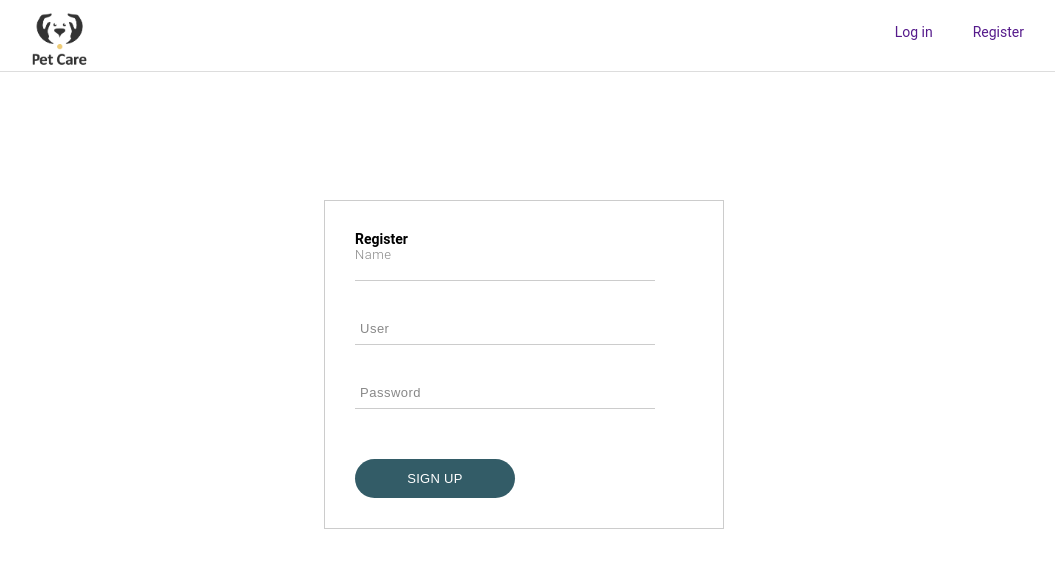
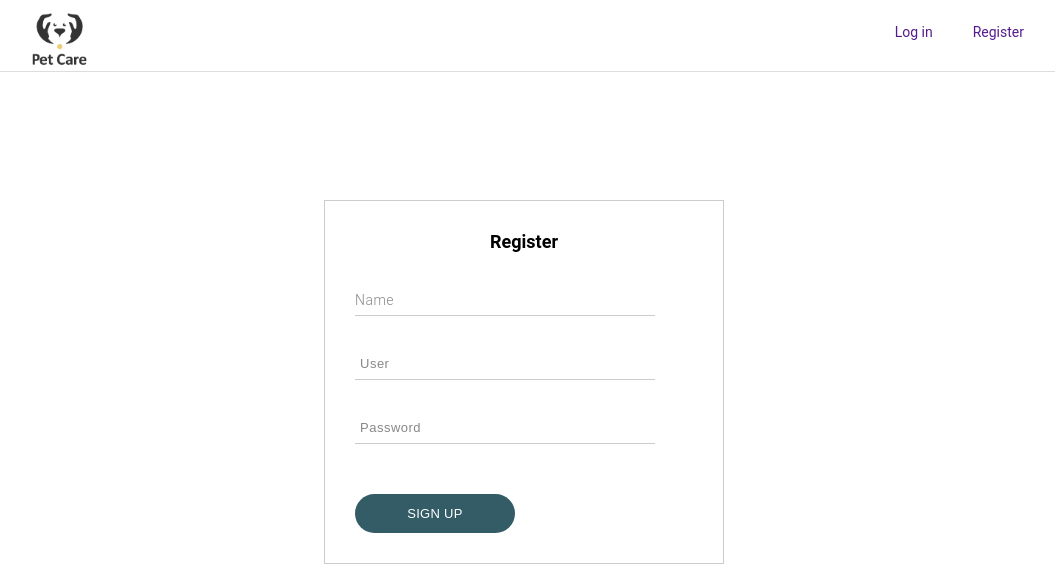
Before and after one commit to mseba02/petcare, a React (Create React App) app: page / in a window 1280 px wide. Shown: the top 572 px of the page, without its empty margins (116-1171 px from the left). Built offline with nearby package versions, Linux system fonts and the light colour scheme.

Commit message:
add classnames

```diff
--- a/package.json
+++ b/package.json
@@ -6,6 +6,7 @@
     "@testing-library/jest-dom": "^4.2.4",
     "@testing-library/react": "^9.3.2",
     "@testing-library/user-event": "^7.1.2",
+    "classnames": "^2.2.6",
     "react": "^16.12.0",
     "react-dom": "^16.12.0",
     "react-router-dom": "^5.1.2",
--- a/src/containers/header.css
+++ b/src/containers/header.css
@@ -17,6 +17,25 @@ header{
     backgroud: #fff;
     border: 1px solid #ccc;
 }
-.register-popup label{
+.register__label{
     position: absolute;
+    top: 10px;
+    transition: all 0.3s ease;
+    cursor: text;
 }
+.register__title{
+    margin-bottom: 30px;
+    font-size: 18px;
+    text-align: center;
+}
+.register__input{
+    padding-left: 0;
+}
+.register__input:focus + label{
+    top: -10px;
+    font-size: 12px;
+}
+.register__close + label{
+    top: -10px;
+    font-size: 12px;
+}
--- a/src/containers/header.js
+++ b/src/containers/header.js
@@ -1,30 +1,49 @@
 // imports
 import React, {Component} from "react";
 import {BrowserRouter as Router, Switch, Route, Link} from "react-router-dom"
+import classNames from 'classnames';
 import './header.css';
 import logo from '../images/logo.png';
 
 
 class Header extends  Component {
-    constructor() {
-        super();
+    constructor(props) {
+        super(props);
 
         // state
         this.state = {
-            registerPopUp: false
+            registerPopUp: false,
+            regInputName: '',
+            registerInputLength: '',
         };
     }
-    registerUser = (e) => {
 
+
+
+        handleInputChange = (e, inputField) => {
+        this.setState({
+            [inputField]: e.target.value,
+        })
+    };
+    getInputName = (e) => {
+        this.setState({
+            regInputName: e.target.value,
+            registerInputLength: e.target.value.length
+        })
     };
     render() {
+        // classnames
+        let inputPlaceholder = classNames({
+            register__input: true,
+            register__close: this.state.registerInputLength >= 1
+        });
         return(
             <header>
                 <form className="register-popup">
-                    <h4>Register</h4>
-                    <div>
-                        <label>Name</label>
-                        <input type="text"  placeholder=""/>
+                    <h4 className="register__title">Register</h4>
+                    <div className="position-relative">
+                        <input type="text"  placeholder="" id="name" className={inputPlaceholder} onChange={(e) => this.handleInputChange(e, 'regInputName')} />
+                        <label htmlFor="name" className="register__label">Name</label>
                     </div>
                     <input type="text"  placeholder="User"/>
                     <input type="text"  placeholder="Password"/>
--- a/src/global.css
+++ b/src/global.css
@@ -56,7 +56,7 @@ input::placeholder{
 label{
   display: block;
   color: #888;
-  font-size: 13px;
+  font-size: 14px;
   font-weight: 300;
   letter-spacing: 0.5px;
 }
@@ -96,3 +96,6 @@ button{
 .text-left{
   text-align: left;
 }
+.position-relative{
+  position: relative;
+}
```
Also changed, not shown: 1 other file (tests, documents, lock files or other folders).
